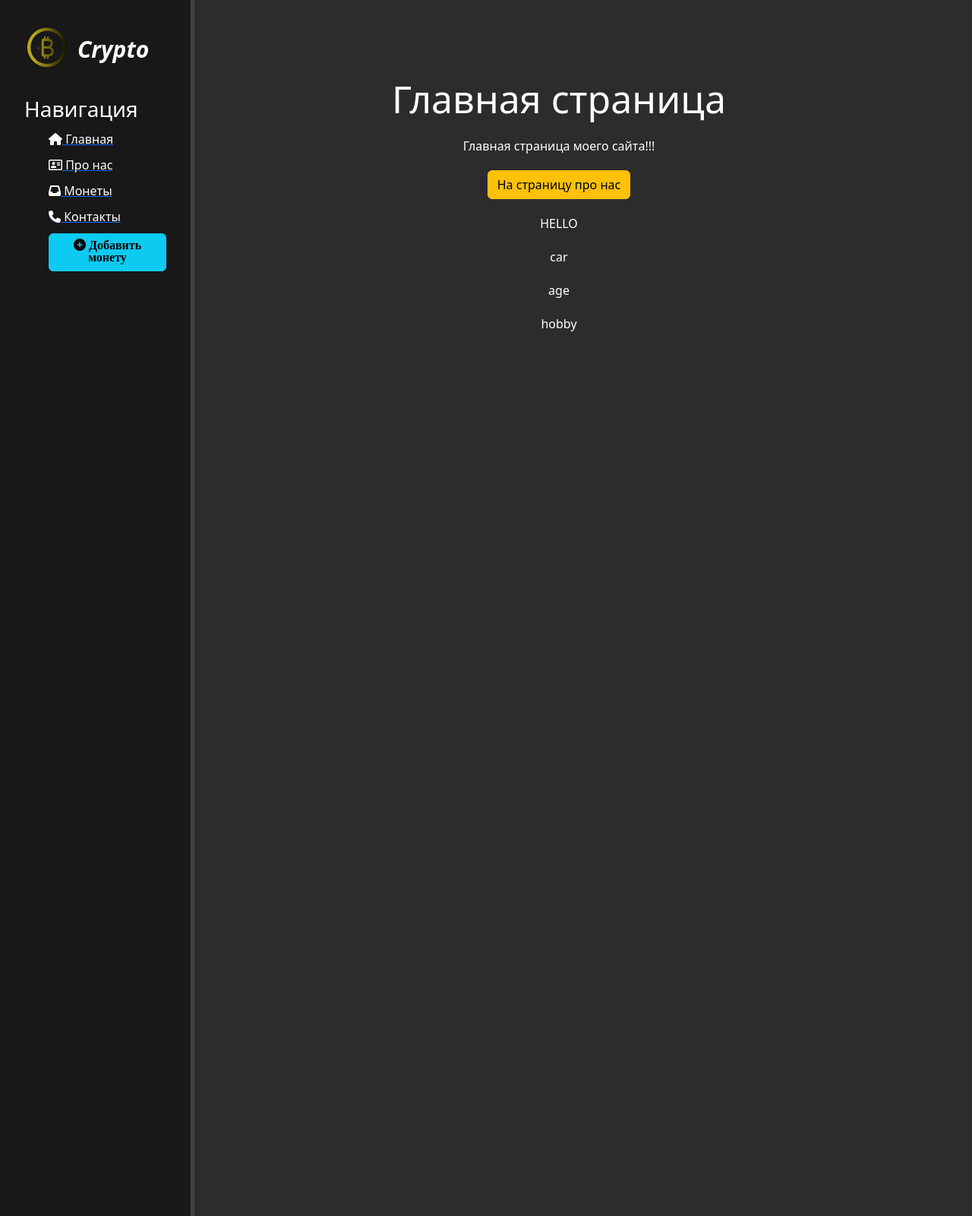
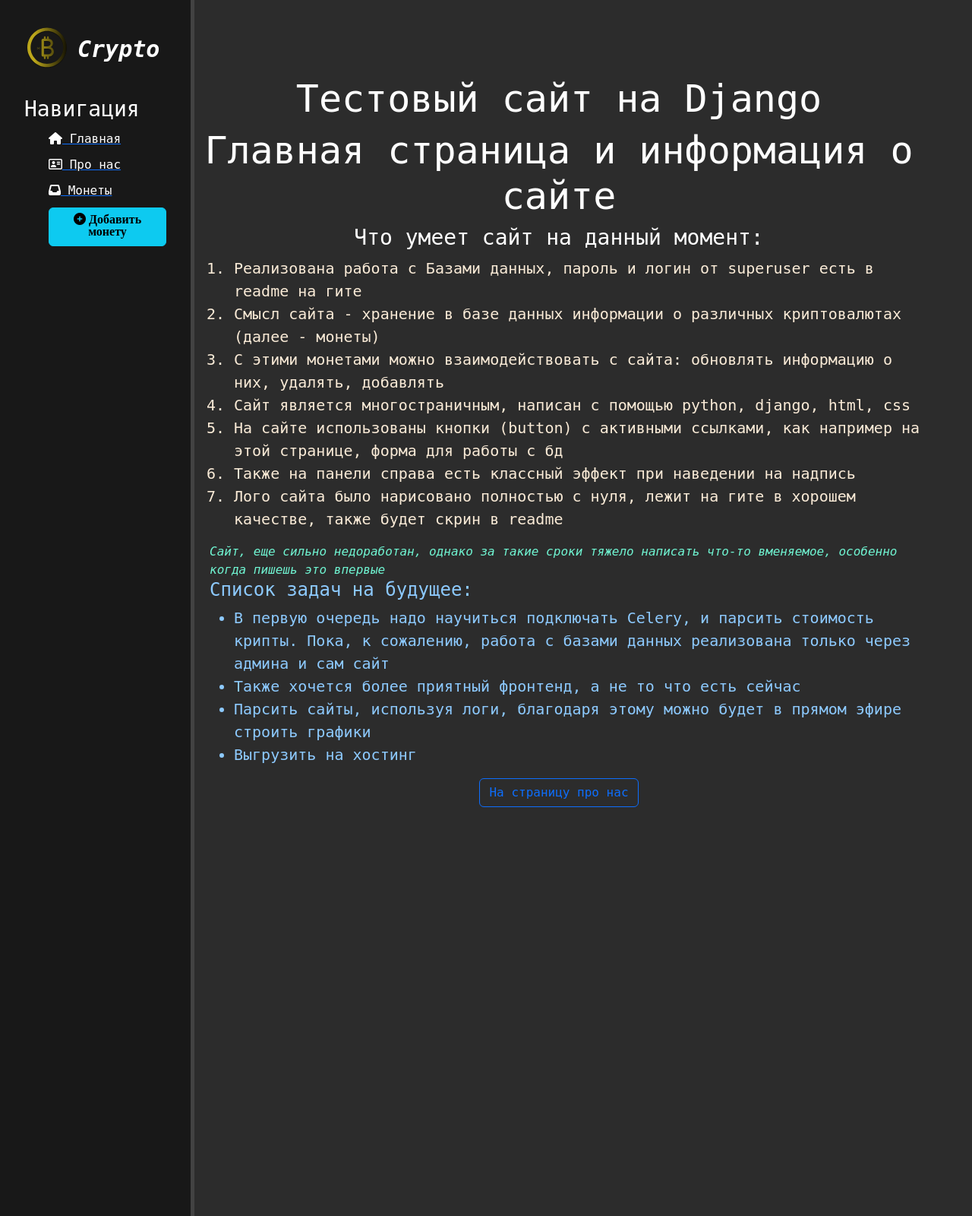
Before and after one commit to Danya05/WebSite, a Django app: page / in a window 1280 px wide. Shown: the whole page at 76% size. Run offline with Django 4.2, Linux system fonts and the light colour scheme.

Commit message:
6th Commit

```diff
--- a/main/static/main/css/main.css
+++ b/main/static/main/css/main.css
@@ -1,5 +1,6 @@
 body {
     background: #2c2c2c;
+    font-family: Monospaced, monospace;
 }
 
 aside {
@@ -10,6 +11,7 @@ aside {
     height: 200vh;
     color: #fff;
     border-right: 5px solid #424242;
+    font-family: Monospaced, monospace;
 }
 
 aside img {
@@ -28,6 +30,7 @@ aside .logo {
 aside h3 {
     margin-top: 50px;
     font-size: 28px;
+    font-family: Monospaced, monospace;
 }
 
 aside ul {list-style: none}
@@ -37,12 +40,14 @@ aside ul li{
     display: block;
     margin-top: 10px;
     transition: transform .6s ease;
+    font-family: Monospaced, monospace;
 }
 
 aside ul li:hover, aside ul a:hover {
     color: #eb5959;
     text-decoration: none;
     transform: scale(1.2);
+    font-family: Monospaced, monospace;
 }
 
 main .features {
@@ -55,6 +60,42 @@ main .features {
 
 main .features h1 {font-size: 50px}
 main .features p {max-width: 400px; margin: 20px auto}
+
+main ol {
+    margin-left: 20px;
+    font-size: 20px;
+    color: antiquewhite;
+    float: left;
+    text-align: -webkit-left;
+}
+
+main i {
+    margin-left: 20px;
+    color: #70f5d2;
+    float: left;
+    text-align: -webkit-left;
+}
+
+main h4 {
+    margin-left: 20px;
+    color: #8dcaff;
+    float: left;
+    text-align: -webkit-left;
+}
+
+main h5 {
+    font-size: 20px;
+    margin-left: 20px;
+    text-align: center;
+}
+
+main ul {
+    font-size: 20px;
+    margin-left: 20px;
+    color: #8dcaff;
+    float: left;
+    text-align: -webkit-left;
+}
 
 .alert-warning {
     float: left;
--- a/main/templates/main/about.html
+++ b/main/templates/main/about.html
@@ -4,8 +4,8 @@
 
 {% block content %}
     <div class="features">
-        <h1>Про нас</h1>
-        <p>Тут должен быть какой-то текст</p>
-        <button class="btn btn-danger">Просто нажми</button>
+        <h1>  MIPT Web-Python Project</h1>
+        <p></p>
+        <a href="https://github.com/Danya05"><button class="btn btn-outline-info">Ссылочка на github автора</button></a>
     </div>
 {% endblock %}
--- a/main/templates/main/index.html
+++ b/main/templates/main/index.html
@@ -4,18 +4,26 @@
 
 {% block content %}
     <div class="features">
-        <h1>{{ title }}</h1>
-        <p>Главная страница моего сайта!!!</p>
-        <button class="btn btn-warning">На страницу про нас</button>
-
-        {% for elem in values %}
-            {% if elem == 'Hello' %}
-                <p>{{ elem | upper }}</p>
-            {% endif %}
-        {% endfor %}
-
-        {% for elem in obj %}
-            <p>{{ elem }}</p>
-        {% endfor %}
+        <h1>  Тестовый сайт на Django</h1>
+        <h1>  Главная страница и информация о сайте</h1>
+        <h3>Что умеет сайт на данный момент:</h3>
+        <ol>
+            <li>Реализована работа с Базами данных, пароль и логин от superuser есть в readme на гите</li>
+            <li>Смысл сайта - хранение в базе данных информации о различных криптовалютах (далее - монеты)</li>
+            <li>С этими монетами можно взаимодействовать с сайта: обновлять информацию о них, удалять, добавлять</li>
+            <li>Сайт является многостраничным, написан с помощью python, django, html, css</li>
+            <li>На сайте использованы кнопки (button) с активными ссылками, как например на этой странице, форма для работы с бд</li>
+            <li>Также на панели справа есть классный эффект при наведении на надпись</li>
+            <li>Лого сайта было нарисовано полностью с нуля, лежит на гите в хорошем качестве, также будет скрин в readme</li>
+        </ol>
+        <i>Сайт, еще сильно недоработан, однако за такие сроки тяжело написать что-то вменяемое, особенно когда пишешь это впервые</i><br><br>
+        <br><h4>Список задач на будущее:</h4>
+        <ul>
+            <li>В первую очередь надо научиться подключать Celery, и парсить стоимость крипты. Пока, к сожалению, работа с базами данных реализована только через админа и сам сайт</li>
+            <li>Также хочется более приятный фронтенд, а не то что есть сейчас</li>
+            <li>Парсить сайты, используя логи, благодаря этому можно будет в прямом эфире строить графики</li>
+            <li>Выгрузить на хостинг</li>
+        </ul>
+        <button class="btn btn-outline-primary">На страницу про нас</button>
     </div>
 {% endblock %}
--- a/main/templates/main/layout.html
+++ b/main/templates/main/layout.html
@@ -20,7 +20,6 @@
             <a href="{% url 'home' %}"><li><i class="fa-solid fa-house"></i> Главная</li></a>
             <a href="{% url 'about' %}"><li><i class="fa-regular fa-address-card"></i> Про нас</li></a>
             <a href="{% url 'parser_home' %}"><li><i class="fa-solid fa-inbox"></i> Монеты</li></a>
-            <a href=""><li><i class="fa-solid fa-phone"></i> Контакты</li></a>
             <a href="{% url 'create' %}"><li><button class="btn btn-info"><i class="fas fa-plus-circle"> Добавить монету</i></button></li></a>
         </ul>
     </aside>
--- a/main/urls.py
+++ b/main/urls.py
@@ -1,7 +1,8 @@
-from django.urls import path
+from django.urls import path, include
 from . import views
 
 urlpatterns = [
     path('', views.index, name="home"),
-    path('about', views.about, name="about")
+    path('about', views.about, name="about"),
+    path('', include('parser.urls'))
 ]
--- a/main/views.py
+++ b/main/views.py
@@ -1,18 +1,37 @@
 from django.shortcuts import render
+from rest_framework.decorators import api_view
+from rest_framework.response import Response
+from celery.result import AsyncResult
+
 
 
 def index(request):
     data = {
-        'title': 'Главная страница',
-        'values': ['Some', 'Hello', '123'],
-        'obj': {
-            'car': 'BMW',
-            'age': 18,
-            'hobby': 'football'
-        }
+        '...': '...'
     }
     return render(request, 'main/index.html', data)
 
 
 def about(request):
     return render(request, "main/about.html")
+
+@api_view(['GET', 'POST'])
+def task(request):
+    if request.method == 'POST':
+        if "type" in request.data:
+            category_name = request.data["type"]
+            return Response({"message": "Create task", "task_id": task.id, "data": request.data})
+        else:
+            return Response({"message": "Error, not found 'type' in POST request"})
+    if request.method == 'GET':  # get task status
+        if "task_id" in request.data:
+            task_id = request.data["task_id"]
+            task_result = AsyncResult(task_id)
+            result = {
+                "task_id": task_id,
+                "task_status": task_result.status,
+                "task_result": task_result.result
+            }
+            return Response(result)
+        else:
+            return Response({"message": "Error, not found 'task_id' in GET request"})
--- a/parser/parser.py
+++ b/parser/parser.py
@@ -6,7 +6,7 @@ from bs4 import BeautifulSoup
 from .models import Coins
 
 
-class parse_bitcoin:
+def parse_bitcoin():
     prev_value = 0
 
     URL = 'https://coinmarketcap.com/currencies/bitcoin/'
--- a/parser/templates/parser/details_view.html
+++ b/parser/templates/parser/details_view.html
@@ -6,8 +6,9 @@
     <div class="features">
         <h1>{{ coin.title }}</h1>
         <p>{{ coin.description }}</p>
-        <p><h4><b> Cтоимость 1 монеты: <i>{{ coin.cost }}$</i></b></h4></p>
+        <p><h5><b> Cтоимость 1 монеты: {{ coin.cost }}$</b></h5></p>
         <a href="{% url 'coins-delete' coin.id %}" class="btn btn-danger">Удалить</a>
         <a href="{% url 'coins-update' coin.id %}" class="btn btn-info">Редактировать</a>
+        <a href="{% url 'coins-parse' coin.id %}" class="btn btn-success">Обновить</a>
     </div>
 {% endblock %}
--- a/parser/templates/parser/parser_home.html
+++ b/parser/templates/parser/parser_home.html
@@ -8,9 +8,8 @@
         {% if coins %}
             {% for elem in coins %}
                 <div class="alert alert-warning">
-                    <h3>{{ elem.title }}</h3><br>
-                    <h5>Описание:</h5><p> {{ elem.description }}</p>
-                    <p><h4><b> Cтоимость 1 монеты: <i>{{ elem.cost }}$</i></b></h4>
+                    <h3><b>{{ elem.title }}</b></h3>
+                    <p><h5><b> Cтоимость 1 монеты: {{ elem.cost }}$</b></h5>
                     <a href="{% url 'coins-detail' elem.id %}" class="btn btn-warning">Читать далее</a>
                 </div>
             {% endfor %}
--- a/parser/urls.py
+++ b/parser/urls.py
@@ -6,5 +6,6 @@ urlpatterns = [
     path('create', views.create, name="create"),
     path('<int:pk>', views.CoinsDetailView.as_view(), name='coins-detail'),
     path('<int:pk>/update', views.CoinsUpdateView.as_view(), name='coins-update'),
-    path('<int:pk>/delete', views.CoinsDeleteView.as_view(), name='coins-delete')
+    path('<int:pk>/delete', views.CoinsDeleteView.as_view(), name='coins-delete'),
+    path('<int:pk>/parse', views.CoinsUpdateView.as_view(), name='coins-parse')
 ]
--- a/parser/views.py
+++ b/parser/views.py
@@ -27,6 +27,12 @@ class CoinsDeleteView(DeleteView):
     template_name = 'parser/coins_delete.html'
 
 
+class CoinsParseView(DeleteView):
+    model = Coins
+    success_url = '/parser/'
+    template_name = 'parser/coins_parse.html'
+
+
 def create(request):
     error = ''
     if request.method == 'POST':
```
Also changed, not shown: parser/models.py (+10 -0 lines), parser/templates/parser/coins_parse.html (added, +13 -0 lines), README.md, db.sqlite3, parser/admin.py (line endings or trailing spaces).
